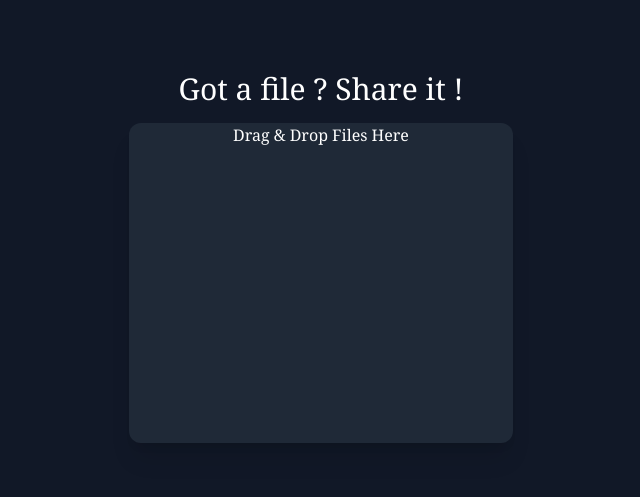
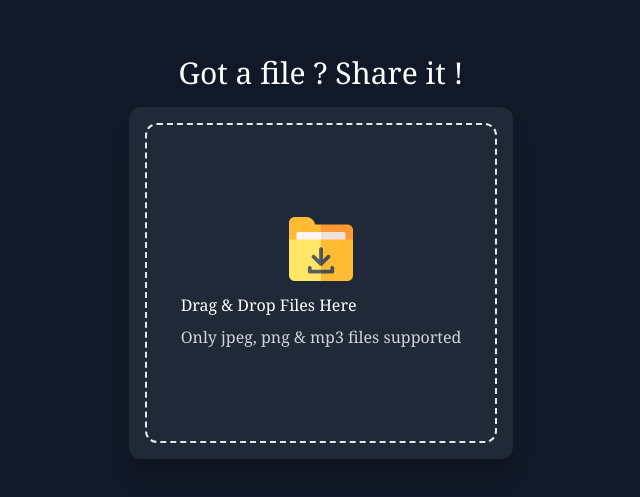
Before and after one commit to Lebeil/sharefile, a Next.js app in the folder client/: page / in a window 1280 px wide. Shown: the part 151-648 px from the top of the page, without its empty margins (319-959 px from the left). Built offline with nearby package versions, Linux system fonts and the light colour scheme.

Commit message:
fix syntax condition css

```diff
--- a/client/components/Dropzone.tsx
+++ b/client/components/Dropzone.tsx
@@ -6,13 +6,33 @@ const Dropzone = () => {
         console.log(acceptedFiles);
     }, []);
 
-    const { getRootProps, getInputProps } = useDropzone({onDrop});
+    const { getRootProps, getInputProps, isDragAccept, isDragReject } = useDropzone({
+        onDrop,
+        multiple: false,
+        accept: {
+            'image/*': [".jpeg", ".png"],
+            'audio/*': [".mpeg", ".mp3"]
+        }
+    });
 
     return (
-        <div>
-            <div {...getRootProps()} className="w-full h-80">
+        <div className="p-4 w-full">
+            <div {...getRootProps()} className="w-full rounded-md cursor-pointer h-80 focus:outline-none">
                 <input {...getInputProps()} />
-                <p>Drag & Drop Files Here</p>
+                <div className={`flex flex-col items-center justify-center h-full space-y-3 border-2 border-dashed border-yellow-light rounded-xl
+                ${isDragReject === true ? 'bg-red-500' : ''}` + `${isDragAccept === true ? 'bg-green-500' : ''}`}
+                    >
+                    <img src="/images/folder.png" alt="folder" className="w-16 h-16"/>
+                    {isDragReject ? (
+                        <p className="text-red-500">Sorry, only supports images and mp3</p>
+                    ) : (
+                        <div>
+                            <p>Drag & Drop Files Here</p>
+                            <p className="mt-2 text-base text-gray-300">
+                            Only jpeg, png & mp3 files supported</p>
+                        </div>
+                    )}
+                </div>
             </div>
         </div>
     );
```
Also changed, not shown: client/public/images/folder.png (added), 1 other file (tests, documents, lock files or other folders).
